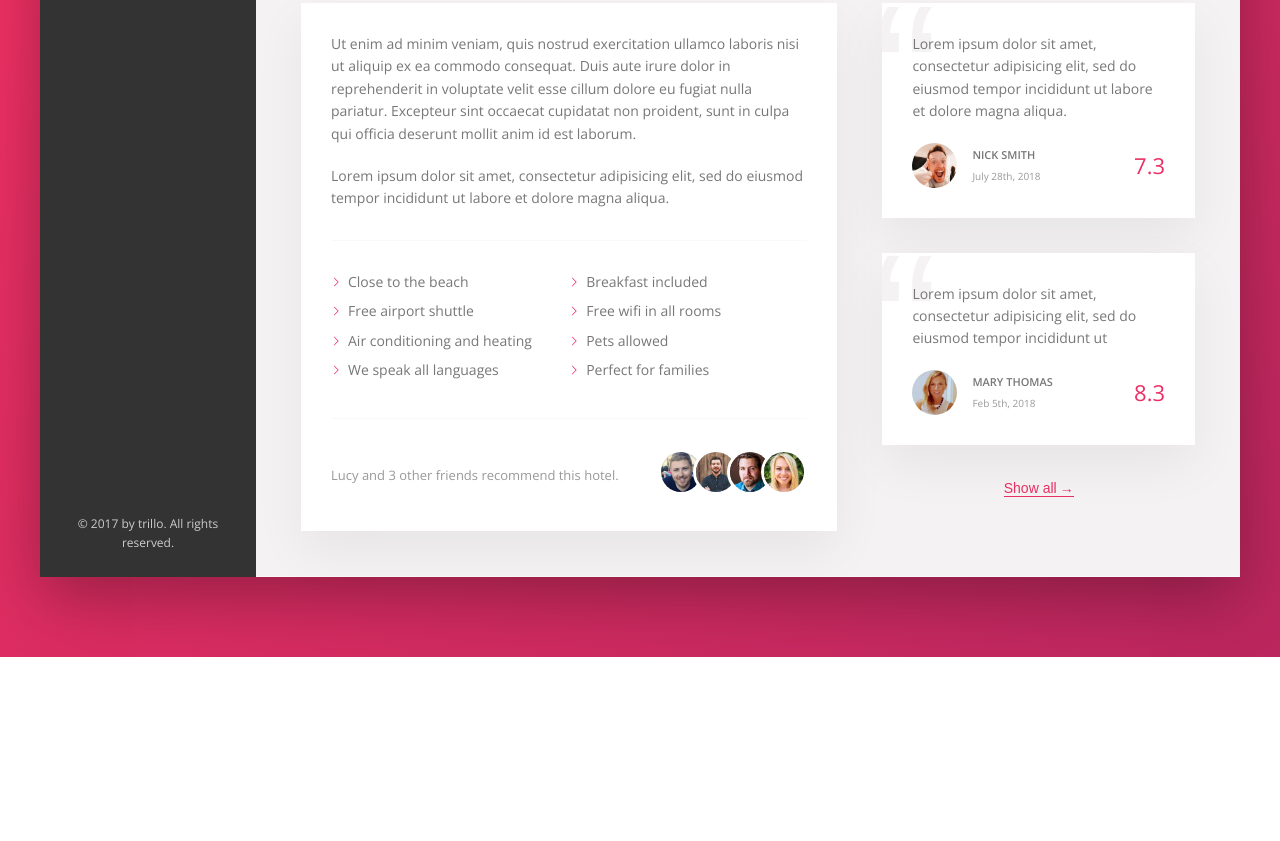
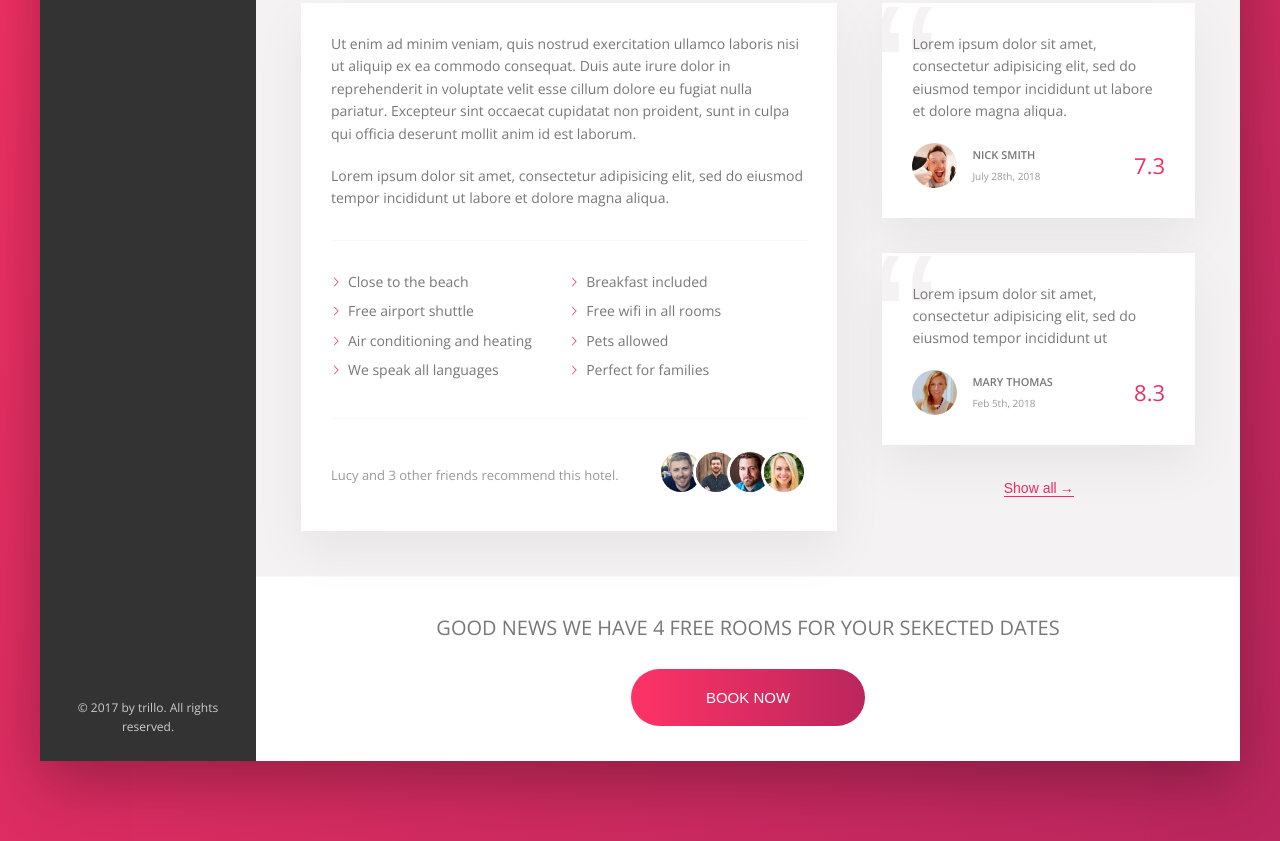
Before and after one commit to mkilicarslan/trillo, a website: page index.html in a window 1280 px wide. Shown: the part 644-1485 px from the top of the page. Before the commit the page ends 1301 px from the top, so only its background shows below. Drawn offline with nearby package versions, Linux system fonts and the light colour scheme.

Commit message:
Build the CTA section

```diff
--- a/index.html
+++ b/index.html
@@ -167,7 +167,7 @@
                 </div>
               </div>
 
-              <figure class="user-reviews">
+              <div class="user-reviews">
                 <figure class="review">
                   <blockquote class="review__text">
                     Lorem ipsum dolor sit amet, consectetur adipisicing elit, sed do eiusmod tempor incididunt ut labore et dolore magna aliqua.
@@ -197,8 +197,17 @@
                 </figure>
 
                 <button class="btn-inline">Show all<span>&rarr;</span></button>
+              </div>
+            </div>
 
-              </figure>
+            <div class="cta">
+              <h2 class="cta__book-now">
+                Good news we have 4 free rooms for your sekected dates
+              </h2>
+              <button class="btn">
+                <span class="btn__visible">Book now</span>
+                <span class="btn__invisible">Only 4 rooms left</span>
+              </button>
             </div>
 
           </main>
--- a/sass/_components.scss
+++ b/sass/_components.scss
@@ -441,3 +441,66 @@
     z-index: 1;
   }
 }
+
+//////////////////////////////////////
+// CALL TO ACTION
+.cta {
+  padding: 3.5rem 0;
+  text-align: center;
+
+  &__book-now {
+    font-size: 2rem;
+    font-weight: 300;
+    text-transform: uppercase;
+    margin-bottom: 2.5rem;
+  }
+}
+
+//////////////////////////////////////
+// CALL TO ACTION
+.btn {
+  font-size: 1.5rem;
+  font-weight: 300;
+  text-transform: uppercase;
+  border-radius: 100px;
+  border: none;
+  background-image: linear-gradient(to right, var(--color-primary-light), var(--color-primary-dark));
+  color: #fff;
+  position: relative;
+  overflow: hidden;
+  cursor: pointer;
+
+  & > * {
+    display: inline-block;
+    height: 100%;
+    width: 100%;
+    transition: all .2s;
+  }
+
+  &__visible {
+    padding: 2rem 7.5rem;
+  }
+
+  &__invisible {
+    position: absolute;
+    padding: 2rem 0;
+    left: 0;
+    top: -100%;
+  }
+  &:hover {
+    background-image: linear-gradient(to left, var(--color-primary-light), var(--color-primary-dark));
+  }
+
+  &:hover &__visible {
+    transform: translateY(100%);
+  }
+
+  &:hover &__invisible {
+    top: 0;
+  }
+
+  &:focus {
+    outline: none;
+    animation: pulsate 1s infinite;
+  }
+}
```
Also changed, not shown: css/style.css.
